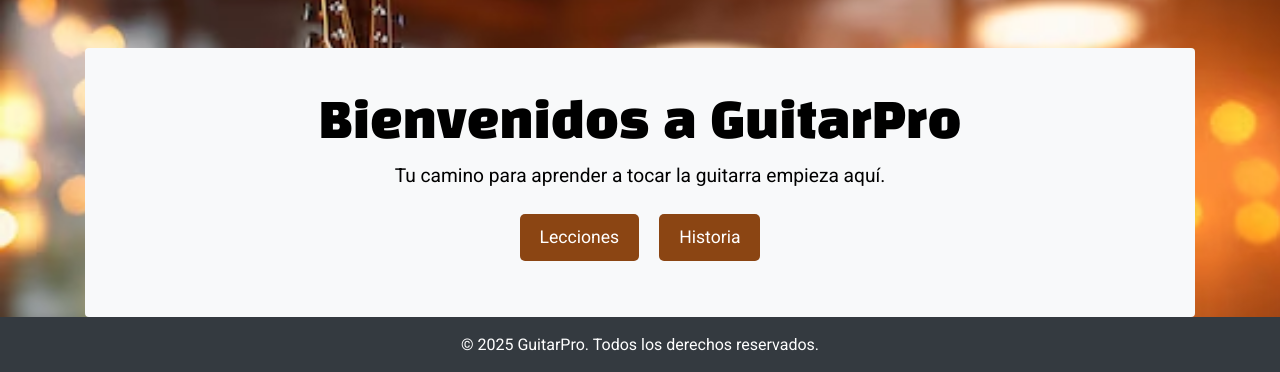
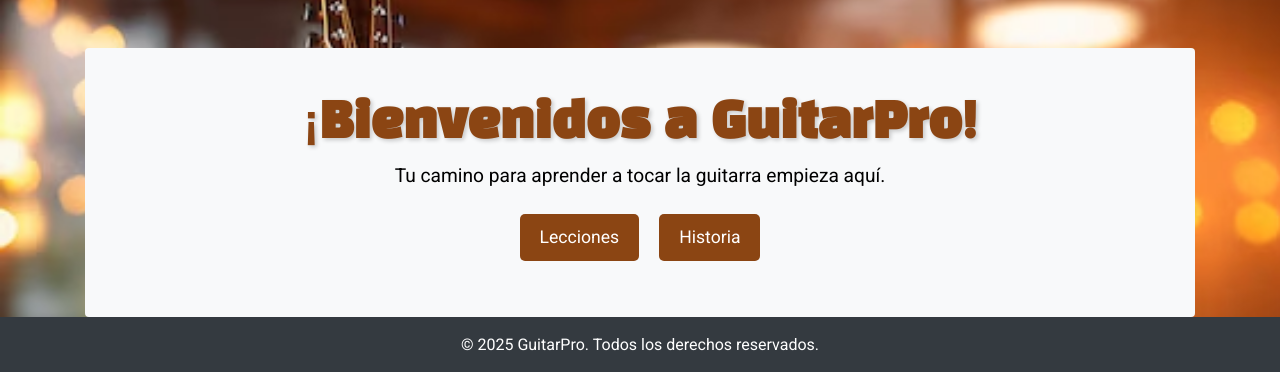
Before and after one commit to Roberto1227/GuitarPro, a PHP site: page / in a window 1280 px wide. Shown: the part 76-448 px from the top of the page. Run offline with PHP 8.4, Linux system fonts and the light colour scheme; some libraries are stand-ins or nearby versions.

Commit message:
cambio de estilo

```diff
--- a/estilos.css
+++ b/estilos.css
@@ -20,8 +20,10 @@ header .navbar-brand img {
 
 .intro h1 {
     font-family: 'Black Han Sans', sans-serif;
-    color: #000000; /* Texto en negro */
+    color: #8B4513; /* Color café */
     font-size: 3em;
+    font-weight: bold;
+    text-shadow: 2px 2px 4px rgba(0, 0, 0, 0.2); /* Sombra para hacer el texto más llamativo */
 }
 
 .intro p {
--- a/index.html
+++ b/index.html
@@ -42,7 +42,7 @@
     <!-- Contenido principal -->
     <main class="container text-center mt-5">
         <section class="intro bg-light p-5 rounded">
-            <h1>Bienvenidos a GuitarPro</h1>
+            <h1 class="title">¡Bienvenidos a GuitarPro!</h1>
             <p>Tu camino para aprender a tocar la guitarra empieza aquí.</p>
             <div class="buttons mt-3">
                 <a href="Lecciones.html" class="btn btn-dark m-2">Lecciones</a>
```
